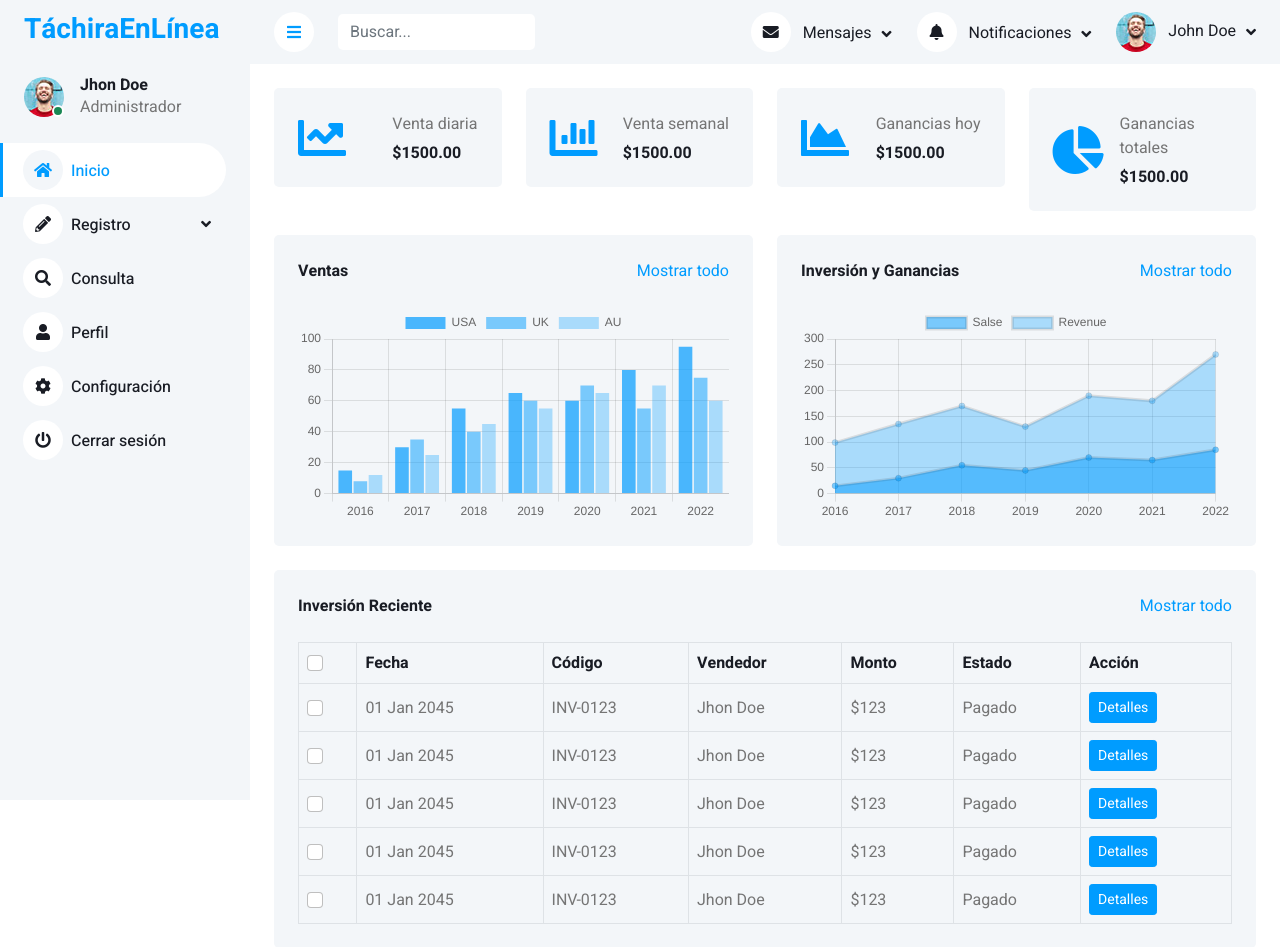
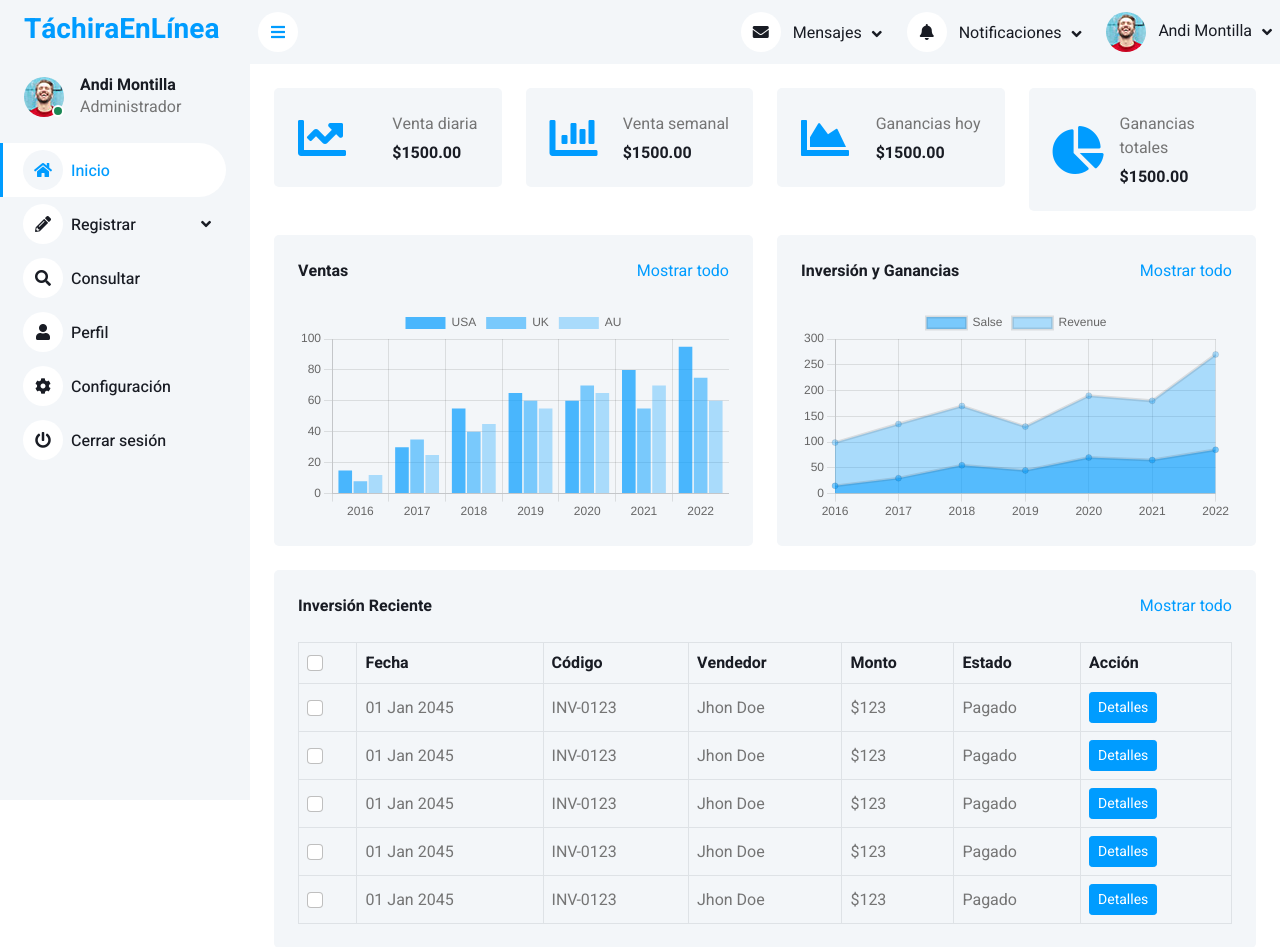
Before and after one commit to beltz18/TachiraEnLinea, a PHP site: page /index.php in a window 1280 px wide. Shown: the top 947 px of the page. Run offline with PHP 8.4, Linux system fonts and the light colour scheme; the first user in the database is signed in.

Commit message:
fixed some styled and login issues

```diff
--- a/client/partials/404.php
+++ b/client/partials/404.php
@@ -7,7 +7,7 @@
       <p class="mb-4">
         Al parecer, la página que intenta buscar no existe en nuestra web,
         puede que haya sido eliminada o se haya cambiado de dirección.
-        <br><br>
+        <br>
         lamentamos los inconvenientes, intenta con otro parametro de busqueda
       </p>
       <a class="btn btn-primary rounded-pill py-3 px-5" href="index.php">Ir al inicio</a>
--- a/client/partials/navbar.php
+++ b/client/partials/navbar.php
@@ -1,13 +1,7 @@
-<nav class="navbar navbar-expand bg-light navbar-light sticky-top px-4 py-0">
-  <a href="index.php" class="navbar-brand d-flex d-lg-none me-4">
-    <h2 class="text-primary mb-0"><i class="fa fa-hashtag"></i></h2>
-  </a>
+<nav class="navbar navbar-expand bg-light navbar-light sticky-top px-2 py-0">
   <a href="#" class="sidebar-toggler flex-shrink-0">
     <i class="fa fa-bars"></i>
   </a>
-  <form class="d-none d-md-flex ms-4">
-    <input class="form-control border-0" type="search" placeholder="Buscar...">
-  </form>
   <div class="navbar-nav align-items-center ms-auto">
     <div class="nav-item dropdown">
       <a href="#" class="nav-link dropdown-toggle" data-bs-toggle="dropdown">
@@ -75,7 +69,7 @@
     <div class="nav-item dropdown">
       <a href="#" class="nav-link dropdown-toggle" data-bs-toggle="dropdown">
         <img class="rounded-circle me-lg-2" src="./client/img/user.jpg" alt="" style="width: 40px; height: 40px;">
-        <span class="d-none d-lg-inline-flex">John Doe</span>
+        <span class="d-none d-lg-inline-flex"><?php echo $_SESSION['name']; ?></span>
       </a>
       <div class="dropdown-menu dropdown-menu-end bg-light border-0 rounded-0 rounded-bottom m-0">
         <a href="#" class="dropdown-item">Mi perfil</a>
--- a/client/partials/sidebar.php
+++ b/client/partials/sidebar.php
@@ -9,21 +9,21 @@
         <div class="bg-success rounded-circle border border-2 border-white position-absolute end-0 bottom-0 p-1"></div>
       </div>
       <div class="ms-3">
-        <h6 class="mb-0">Jhon Doe</h6>
+        <h6 class="mb-0"><?php echo $_SESSION['name']; ?></h6>
         <span>Administrador</span>
       </div>
     </div>
     <div class="navbar-nav w-100">
       <a href="./index.php" class="nav-item nav-link active"><i class="fa fa-home me-2"></i>Inicio</a>
       <div class="nav-item dropdown">
-        <a href="#" class="nav-link dropdown-toggle" data-bs-toggle="dropdown"><i class="fa fa-pencil-alt me-2"></i>Registro</a>
+        <a href="#" class="nav-link dropdown-toggle" data-bs-toggle="dropdown"><i class="fa fa-pencil-alt me-2"></i>Registrar</a>
         <div class="dropdown-menu bg-transparent border-0">
-          <a href="#" class="dropdown-item">Buttons</a>
-          <a href="#" class="dropdown-item">Typography</a>
-          <a href="#" class="dropdown-item">Other Elements</a>
+          <a href="#" class="dropdown-item">Equipo político</a>
+          <a href="#" class="dropdown-item">Jefe de UBCH</a>
+          <a href="#" class="dropdown-item">Líder de calle</a>
         </div>
       </div>
-      <a href="#" class="nav-item nav-link"><i class="fa fa-search me-2"></i>Consulta</a>
+      <a href="#" class="nav-item nav-link"><i class="fa fa-search me-2"></i>Consultar</a>
       <a href="#" class="nav-item nav-link"><i class="fa fa-user me-2"></i>Perfil</a>
       <a href="#" class="nav-item nav-link"><i class="fa fa-cog me-2"></i>Configuración</a>
       <a href="./server/controllers/logout.php" class="nav-item nav-link"><i class="fa fa-power-off me-2"></i>Cerrar sesión</a>
--- a/server/controllers/__init__.php
+++ b/server/controllers/__init__.php
@@ -2,7 +2,7 @@
 session_start();
 error_reporting();
 
-if(isset($_SESSION['logged']) && $page != "index"):
+if(isset($_SESSION['logged']) && $page != "index" && $page != "404"):
   header("location: index.php");
 endif;
 
--- a/server/models/user.php
+++ b/server/models/user.php
@@ -19,9 +19,11 @@ class User extends Database {
   public function login($email,$pass) {
     $con = parent::connect();
     $sql = "SELECT * FROM usuario WHERE ema_usr = '$email' AND psw_usr = '$pass';";
-    if($con->query($sql)) {
+    $a = $con->query($sql);
+    if($res = $a->fetch_assoc()) {
       $_SESSION['logged'] = TRUE;
-      $_SESSION['email']   = $email;
+      $_SESSION['email']  = $email;
+      $_SESSION['name']   = $res['nom_usr'];
       header("location: index.php");
     }else{
       echo "<script>alert('El usuario o contraseña son incorrectos')</script>";
```
Also changed, not shown: other parts of client/partials/sidebar.php (+1 -1 lines).
